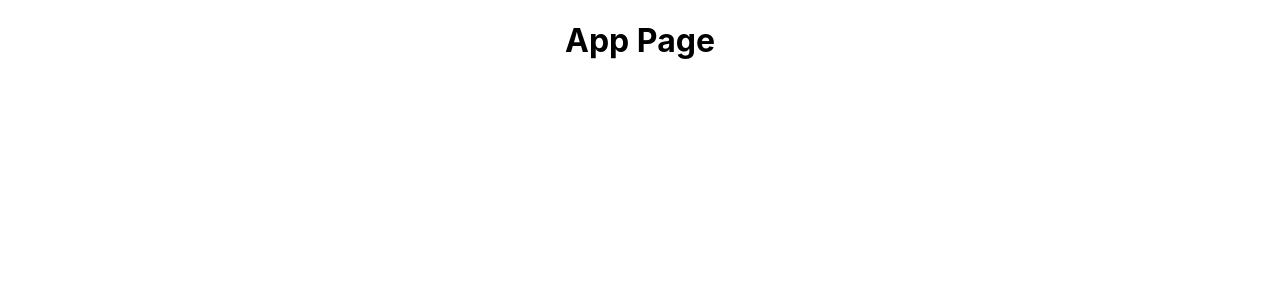
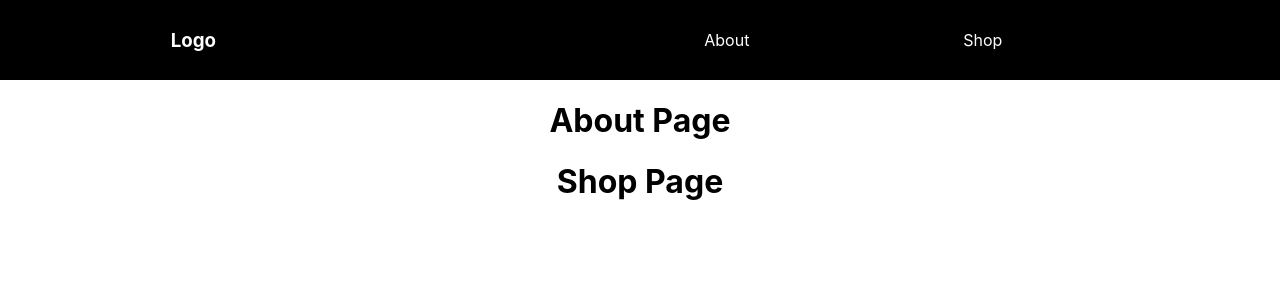
Before and after one commit to pins-thoo/react-router-test, a React (Create React App) app: page / in a window 1280 px wide. Shown: the top 300 px of the page. Built offline with nearby package versions, Linux system fonts and the light colour scheme.

Commit message:
added styling to nav component

```diff
--- a/src/App.css
+++ b/src/App.css
@@ -2,37 +2,19 @@
   text-align: center;
 }
 
-.App-logo {
-  height: 40vmin;
-  pointer-events: none;
-}
-
-@media (prefers-reduced-motion: no-preference) {
-  .App-logo {
-    animation: App-logo-spin infinite 20s linear;
-  }
-}
-
-.App-header {
-  background-color: #282c34;
-  min-height: 100vh;
+nav {
   display: flex;
-  flex-direction: column;
+  justify-content: space-around;
   align-items: center;
-  justify-content: center;
-  font-size: calc(10px + 2vmin);
+  min-height: 10vh;
+  background-color: black;
   color: white;
 }
 
-.App-link {
-  color: #61dafb;
+.nav-links {
+  width: 40%;
+  display: flex;
+  justify-content: space-around;
+  align-items: center;
+  list-style: none;
 }
-
-@keyframes App-logo-spin {
-  from {
-    transform: rotate(0deg);
-  }
-  to {
-    transform: rotate(360deg);
-  }
-}
--- a/src/App.js
+++ b/src/App.js
@@ -1,10 +1,15 @@
 import React from 'react';
 import './App.css';
+import About from './About';
+import Nav from './Nav';
+import Shop from './Shop';
 
 function App() {
   return (
     <div className="App">
-      <h1>App Page</h1>
+      <Nav />
+      <About />
+      <Shop />
     </div>
   );
 }
--- a/src/Nav.js
+++ b/src/Nav.js
@@ -5,7 +5,7 @@ function Nav() {
   return (
     <nav>
       <h3>Logo</h3>
-      <ul>
+      <ul className="nav-links">
         <li>About</li>
         <li>Shop</li>
       </ul>
```
